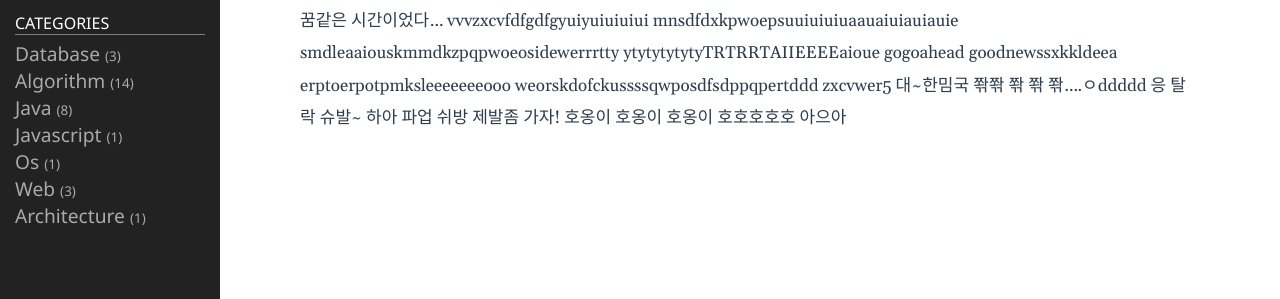
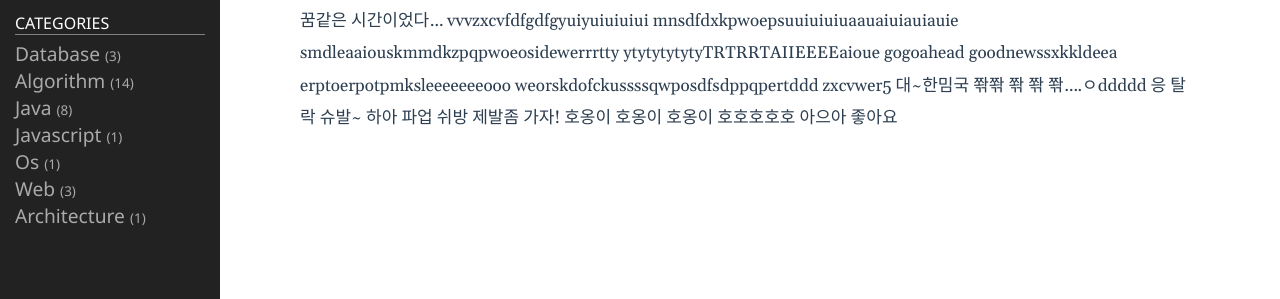
Before and after one commit to godhpjh/godhpjh.github.io, a Jekyll site: the page built from _posts/2021-10-06-stock.md, in a window 1280 px wide. Shown: the part 296-595 px from the top of the page. Built offline with Jekyll 4.4.1, drawn with Linux system fonts in a browser that asks for light colours; some of the changed text lies outside the part shown.

Commit message:
gotodpsdloge

```diff
--- a/_posts/2021-10-06-stock.md
+++ b/_posts/2021-10-06-stock.md
@@ -28,4 +28,4 @@ weorskdofckussssqwposdfsdppqpertddd
 zxcvwer5
 대~한밈국 쫚쫚 쫚 쫚 쫚....ㅇddddd
 응 탈락 슈발~ 하아 파업 쉬방
-제발좀 가자! 호옹이 호옹이 호옹이 호호호호호 아으아
+제발좀 가자! 호옹이 호옹이 호옹이 호호호호호 아으아 좋아요
```
